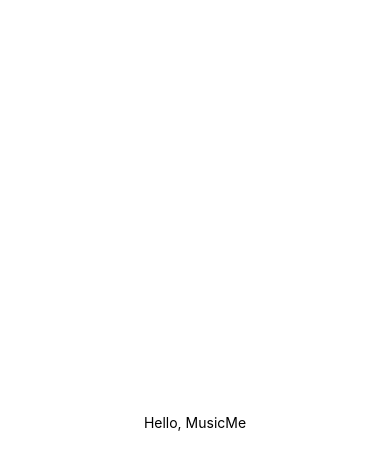
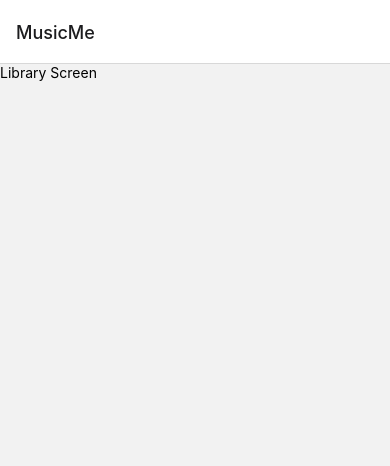
Before and after one commit to develobing/music-me, a React Native app: screen /Library in a window 390 px wide. Shown: the top 466 px of the page. Built offline with nearby package versions, Linux system fonts and the light colour scheme.

Commit message:
feat: Add Navigation

```diff
--- a/App.tsx
+++ b/App.tsx
@@ -1,12 +1,32 @@
 import { StatusBar } from 'expo-status-bar';
 import { StyleSheet, Text, View } from 'react-native';
+import { NavigationContainer } from '@react-navigation/native';
+import { createNativeStackNavigator } from '@react-navigation/native-stack';
+import { CurrentlyPlayingScreen } from './screens/CurrentlyPlayingScreen';
+import { LibraryScreen } from './screens/LibraryScreen';
+
+export type RootStackParamList = {
+  Library: undefined;
+  CurrentlyPlaying: undefined;
+};
+const RootStack = createNativeStackNavigator<RootStackParamList>();
 
 export default function App() {
   return (
-    <View style={styles.container}>
-      <Text>Hello, MusicMe</Text>
-      <StatusBar style="auto" />
-    </View>
+    <NavigationContainer>
+      <RootStack.Navigator initialRouteName="Library">
+        <RootStack.Screen
+          name="Library"
+          component={LibraryScreen}
+          options={{ title: 'MusicMe' }}
+        />
+        <RootStack.Screen
+          name="CurrentlyPlaying"
+          component={CurrentlyPlayingScreen}
+          options={{ presentation: 'modal', headerShown: false }}
+        />
+      </RootStack.Navigator>
+    </NavigationContainer>
   );
 }
 
--- a/package.json
+++ b/package.json
@@ -9,10 +9,14 @@
     "web": "expo start --web"
   },
   "dependencies": {
+    "@react-navigation/native": "^6.1.18",
+    "@react-navigation/native-stack": "^6.11.0",
     "expo": "~51.0.28",
     "expo-status-bar": "~1.12.1",
     "react": "18.2.0",
-    "react-native": "0.74.5"
+    "react-native": "0.74.5",
+    "react-native-safe-area-context": "4.10.5",
+    "react-native-screens": "3.31.1"
   },
   "devDependencies": {
     "@babel/core": "^7.20.0",
--- /dev/null
+++ b/screens/CurrentlyPlayingScreen.tsx
@@ -0,0 +1,5 @@
+import { Text } from 'react-native';
+
+export function CurrentlyPlayingScreen() {
+  return <Text>CurrentlyPlaying Screen</Text>;
+}
--- /dev/null
+++ b/screens/LibraryScreen.tsx
@@ -0,0 +1,15 @@
+import { useNavigation } from '@react-navigation/native';
+import { Text, TouchableOpacity } from 'react-native';
+import { NativeStackNavigationProp } from '@react-navigation/native-stack';
+import { RootStackParamList } from '../App';
+
+export function LibraryScreen() {
+  const navigation =
+    useNavigation<NativeStackNavigationProp<RootStackParamList>>();
+
+  return (
+    <TouchableOpacity onPress={() => navigation.navigate('CurrentlyPlaying')}>
+      <Text>Library Screen</Text>
+    </TouchableOpacity>
+  );
+}
```
Also changed, not shown: 1 other file (tests, documents, lock files or other folders).
